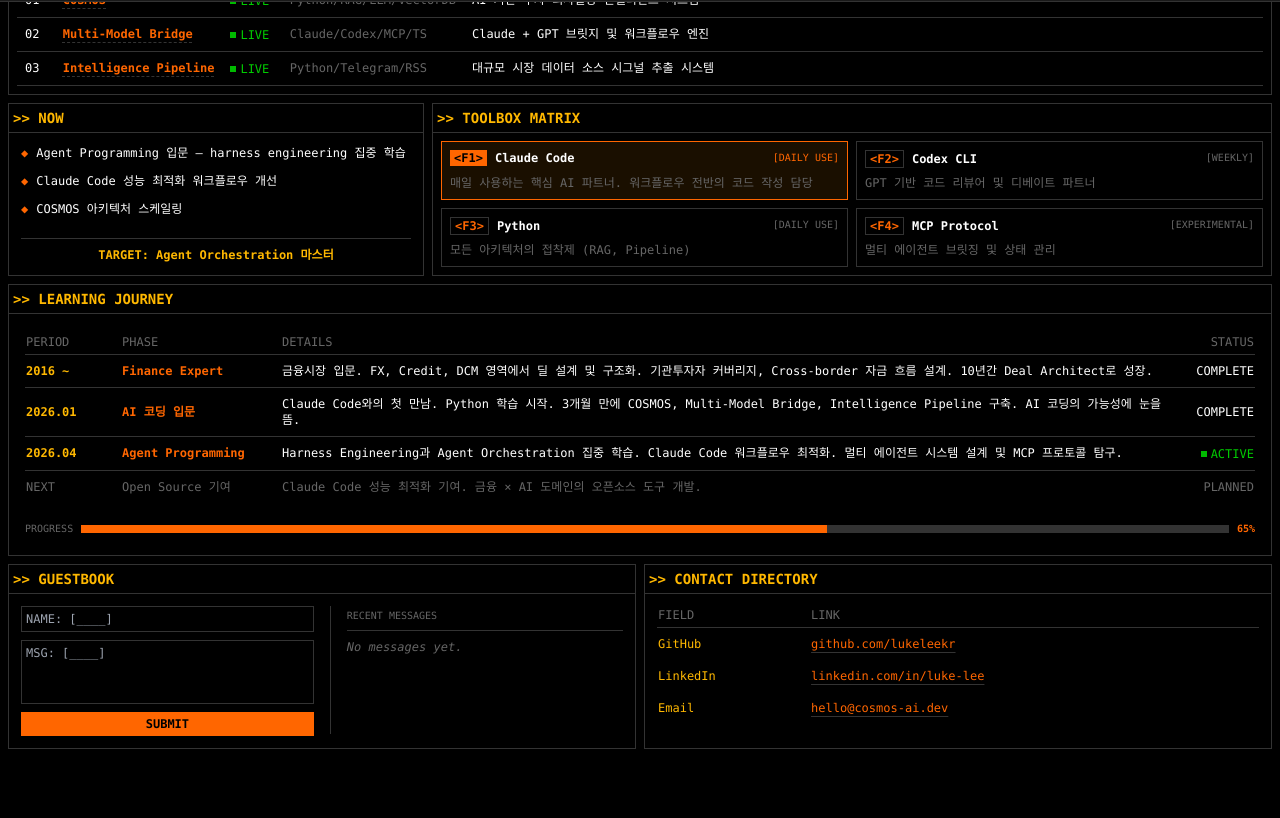
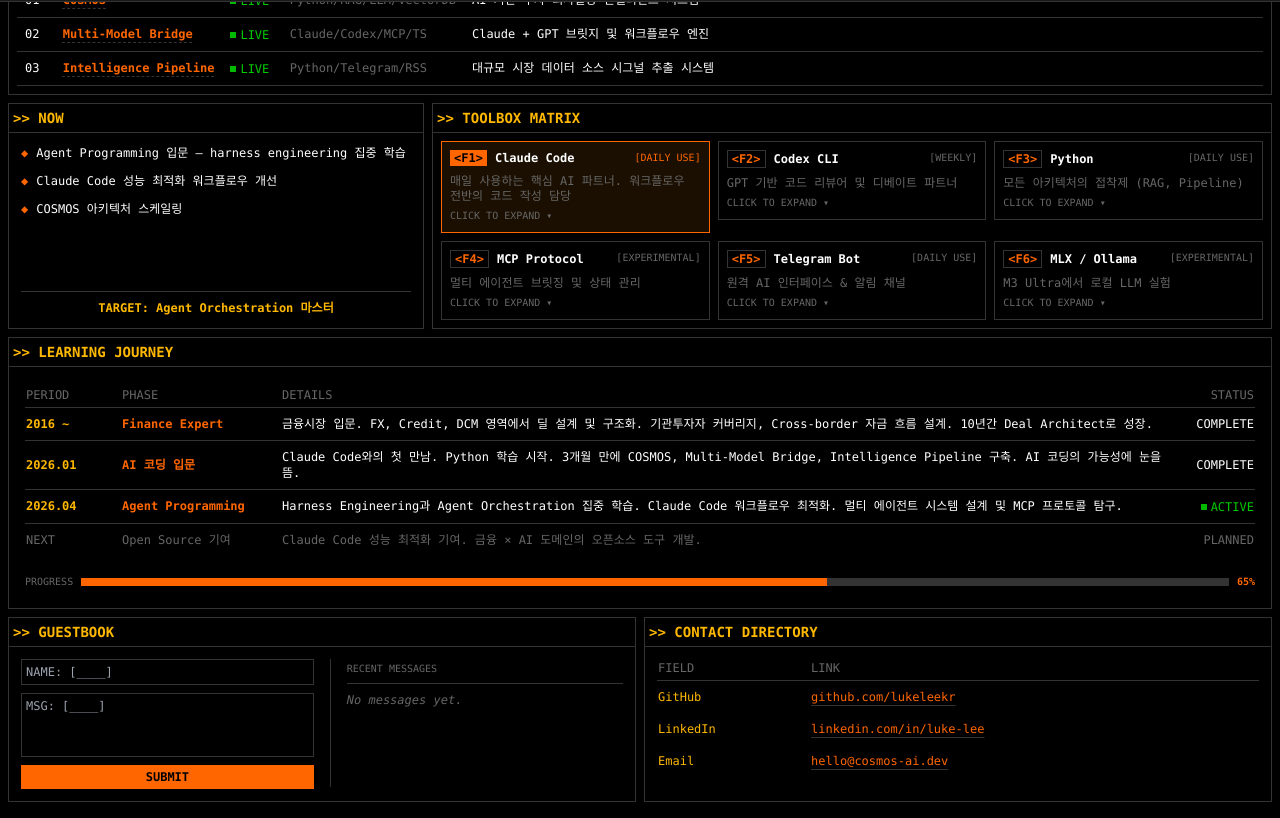
Before and after one commit to lukeleekr/bloomberg-portfolio, a Next.js app: page / in a window 1280 px wide. Shown: the part 798-1616 px from the top of the page. Built offline with nearby package versions, Linux system fonts and the light colour scheme.

Commit message:
feat: interactive Toolbox with expandable F-key cards, fix header buttons as <button> elements

```diff
--- /dev/null
+++ b/app/components/ToolboxPanel.tsx
@@ -0,0 +1,145 @@
+"use client";
+import { useState } from 'react';
+import { motion, AnimatePresence } from 'framer-motion';
+
+interface Tool {
+  fkey: string;
+  name: string;
+  usage: string;
+  desc: string;
+  highlight: boolean;
+  details: { field: string; value: string }[];
+  note: string;
+}
+
+const tools: Tool[] = [
+  {
+    fkey: "F1", name: "Claude Code", usage: "DAILY USE", highlight: true,
+    desc: "매일 사용하는 핵심 AI 파트너. 워크플로우 전반의 코드 작성 담당",
+    details: [
+      { field: "Model", value: "Claude Opus 4.6 (1M context)" },
+      { field: "Plugins", value: "GSD, Swarm, Codex Bridge" },
+      { field: "Skills", value: "48+ installed" },
+      { field: "MCP Servers", value: "Context7, Codex, Telegram" },
+      { field: "Session Style", value: "CMUX multi-pane terminal" },
+    ],
+    note: "성능 최적화와 harness engineering에 기여하고 싶은 도구. 매일 8시간+ 사용.",
+  },
+  {
+    fkey: "F2", name: "Codex CLI", usage: "WEEKLY", highlight: false,
+    desc: "GPT 기반 코드 리뷰어 및 디베이트 파트너",
+    details: [
+      { field: "Model", value: "GPT-5.4" },
+      { field: "Role", value: "Code reviewer, Debate partner" },
+      { field: "Integration", value: "Claude Code MCP bridge" },
+      { field: "Cost", value: "Zero (ChatGPT subscription)" },
+    ],
+    note: "Claude Code와 연동하여 멀티 모델 코드 리뷰 및 디베이트 자동화.",
+  },
+  {
+    fkey: "F3", name: "Python", usage: "DAILY USE", highlight: false,
+    desc: "모든 아키텍처의 접착제 (RAG, Pipeline)",
+    details: [
+      { field: "Version", value: "3.12+" },
+      { field: "Key Libs", value: "FastAPI, Pydantic, LangChain" },
+      { field: "Use Cases", value: "RAG, Data Pipeline, Automation" },
+      { field: "Style", value: "PEP 8, Type hints, TDD" },
+    ],
+    note: "AI 시스템의 모든 컴포넌트를 연결하는 핵심 언어.",
+  },
+  {
+    fkey: "F4", name: "MCP Protocol", usage: "EXPERIMENTAL", highlight: false,
+    desc: "멀티 에이전트 브릿징 및 상태 관리",
+    details: [
+      { field: "Status", value: "Learning & Experimenting" },
+      { field: "Use Case", value: "Agent-to-agent communication" },
+      { field: "Servers", value: "Context7, Codex, Custom" },
+      { field: "Goal", value: "Custom MCP server 개발" },
+    ],
+    note: "에이전트 간 통신의 미래. 직접 MCP 서버를 만들어보는 것이 다음 목표.",
+  },
+  {
+    fkey: "F5", name: "Telegram Bot", usage: "DAILY USE", highlight: false,
+    desc: "원격 AI 인터페이스 & 알림 채널",
+    details: [
+      { field: "Purpose", value: "Remote Claude Code interface" },
+      { field: "Features", value: "Commands, Alerts, File sharing" },
+      { field: "Integration", value: "Claude Code MCP plugin" },
+    ],
+    note: "모바일에서 Claude Code 세션을 원격으로 제어하는 인터페이스.",
+  },
+  {
+    fkey: "F6", name: "MLX / Ollama", usage: "EXPERIMENTAL", highlight: false,
+    desc: "M3 Ultra에서 로컬 LLM 실험",
+    details: [
+      { field: "Hardware", value: "M3 Ultra 96GB" },
+      { field: "Models", value: "Llama, Mistral, Phi" },
+      { field: "Framework", value: "MLX (Apple), Ollama" },
+    ],
+    note: "로컬 환경에서 소형 LLM 실험. 프라이버시가 중요한 금융 데이터 처리 탐구.",
+  },
+];
+
+export default function ToolboxPanel() {
+  const [openKey, setOpenKey] = useState<string | null>(null);
+
+  return (
+    <div className="p-2 text-xs">
+      <div className="grid grid-cols-1 sm:grid-cols-2 lg:grid-cols-3 gap-2">
+        {tools.map((tool) => (
+          <div key={tool.fkey}>
+            <div
+              onClick={() => setOpenKey(openKey === tool.fkey ? null : tool.fkey)}
+              className={`border p-2 cursor-pointer transition-all ${
+                tool.highlight ? 'border-bb-orange bg-[#1a0f00]' : 'border-bb-border bg-bb-black hover:border-bb-orange'
+              } ${openKey === tool.fkey ? 'border-bb-orange shadow-[0_0_8px_#FF6600]' : ''}`}
+            >
+              <div className="flex justify-between items-start mb-2">
+                <div className="flex items-center">
+                  <span className={`px-1 mr-2 font-bold ${
+                    openKey === tool.fkey ? 'text-bb-black bg-bb-orange' :
+                    tool.highlight ? 'text-bb-black bg-bb-orange' :
+                    'text-bb-orange border border-bb-border'
+                  }`}>
+                    &lt;{tool.fkey}&gt;
+                  </span>
+                  <span className="text-bb-white font-bold">{tool.name}</span>
+                </div>
+                <span className={`text-[10px] ${tool.highlight ? 'text-bb-orange' : 'text-bb-gray'}`}>[{tool.usage}]</span>
+              </div>
+              <div className="text-bb-gray leading-tight">{tool.desc}</div>
+              <div className="text-bb-gray text-[10px] mt-1">CLICK TO {openKey === tool.fkey ? 'CLOSE' : 'EXPAND'} ▾</div>
+            </div>
+
+            <AnimatePresence>
+              {openKey === tool.fkey && (
+                <motion.div
+                  initial={{ opacity: 0, height: 0 }}
+                  animate={{ opacity: 1, height: 'auto' }}
+                  exit={{ opacity: 0, height: 0 }}
+                  className="border border-t-0 border-bb-orange bg-[#0a0700] overflow-hidden"
+                >
+                  <div className="p-2 font-mono">
+                    <table className="w-full">
+                      <tbody>
+                        {tool.details.map((d, i) => (
+                          <tr key={i} className="border-b border-bb-border">
+                            <td className="py-1 text-bb-gray">{d.field}</td>
+                            <td className="py-1 text-bb-white text-right">{d.value}</td>
+                          </tr>
+                        ))}
+                      </tbody>
+                    </table>
+                    <div className="mt-2 text-bb-gray border-t border-bb-border pt-1">
+                      <span className="text-bb-amber">NOTE:</span> {tool.note}
+                    </div>
+                  </div>
+                </motion.div>
+              )}
+            </AnimatePresence>
+          </div>
+        ))}
+      </div>
+    </div>
+  );
+}
--- a/app/page.tsx
+++ b/app/page.tsx
@@ -4,6 +4,7 @@
 import SkillsRadar from './components/RadarChart';
 import TerminalOverlay from './components/TerminalOverlay';
 import FKeyPanel from './components/FKeyPanel';
+import ToolboxPanel from './components/ToolboxPanel';
 
 const getKSTTime = () => {
   return new Date().toLocaleString("en-US", { timeZone: "Asia/Seoul", hour12: false });
@@ -206,9 +207,9 @@
         </div>
         <div className="hidden md:flex items-center gap-4 text-xs">
           <div className="flex items-center gap-1">
-            <span onClick={() => document.getElementById('profile')?.scrollIntoView({ behavior: 'smooth' })} className="bg-bb-orange text-bb-black px-2 cursor-pointer font-bold border border-bb-orange">96) Actions</span>
-            <span onClick={() => document.getElementById('projects')?.scrollIntoView({ behavior: 'smooth' })} className="border border-bb-border text-bb-gray px-2 hover:border-bb-orange hover:text-bb-orange cursor-pointer">97) Output</span>
-            <span onClick={() => document.getElementById('contact')?.scrollIntoView({ behavior: 'smooth' })} className="border border-bb-border text-bb-gray px-2 hover:border-bb-orange hover:text-bb-orange cursor-pointer">98) Settings</span>
+            <button type="button" onClick={() => window.scrollTo({ top: 0, behavior: 'smooth' })} className="bg-bb-orange text-bb-black px-2 cursor-pointer font-bold border border-bb-orange">96) Actions</button>
+            <button type="button" onClick={() => document.getElementById('projects')?.scrollIntoView({ behavior: 'smooth' })} className="border border-bb-border text-bb-gray px-2 hover:border-bb-orange hover:text-bb-orange cursor-pointer">97) Output</button>
+            <button type="button" onClick={() => document.getElementById('contact')?.scrollIntoView({ behavior: 'smooth' })} className="border border-bb-border text-bb-gray px-2 hover:border-bb-orange hover:text-bb-orange cursor-pointer">98) Settings</button>
           </div>
           <div className="text-bb-white font-bold w-20 text-right flicker-target">{timeKST}</div>
         </div>
@@ -361,27 +362,7 @@
 
           <motion.section id="toolbox" initial={{ opacity: 0 }} whileInView={{ opacity: 1 }} viewport={{ once: true }} className="border-bb col-span-1 lg:col-span-2 flex flex-col scroll-mt-20">
             <div className="panel-header"><span>{'>>'} TOOLBOX MATRIX</span></div>
-            <div className="p-2 grid grid-cols-1 sm:grid-cols-2 gap-2 text-xs flex-1">
-              {[
-                { fkey: "F1", name: "Claude Code", usage: "DAILY USE", desc: "매일 사용하는 핵심 AI 파트너. 워크플로우 전반의 코드 작성 담당", highlight: true },
-                { fkey: "F2", name: "Codex CLI", usage: "WEEKLY", desc: "GPT 기반 코드 리뷰어 및 디베이트 파트너", highlight: false },
-                { fkey: "F3", name: "Python", usage: "DAILY USE", desc: "모든 아키텍처의 접착제 (RAG, Pipeline)", highlight: false },
-                { fkey: "F4", name: "MCP Protocol", usage: "EXPERIMENTAL", desc: "멀티 에이전트 브릿징 및 상태 관리", highlight: false },
-              ].map((tool, i) => (
-                <div key={i} className={`border ${tool.highlight ? 'border-bb-orange bg-[#1a0f00]' : 'border-bb-border bg-bb-black'} p-2 hover:border-bb-orange transition-colors flex flex-col justify-between group cursor-pointer`}>
-                  <div className="flex justify-between items-start mb-2">
-                    <div className="flex items-center">
-                      <span className={`${tool.highlight ? 'text-bb-black bg-bb-orange' : 'text-bb-orange border border-bb-border group-hover:border-bb-orange'} px-1 mr-2 font-bold`}>
-                        &lt;{tool.fkey}&gt;
-                      </span>
-                      <span className="text-bb-white font-bold">{tool.name}</span>
-                    </div>
-                    <span className={`${tool.highlight ? 'text-bb-orange' : 'text-bb-gray'} text-[10px]`}>[{tool.usage}]</span>
-                  </div>
-                  <div className="text-bb-gray group-hover:text-bb-white transition-colors leading-tight">{tool.desc}</div>
-                </div>
-              ))}
-            </div>
+            <ToolboxPanel />
           </motion.section>
         </div>
 
```
